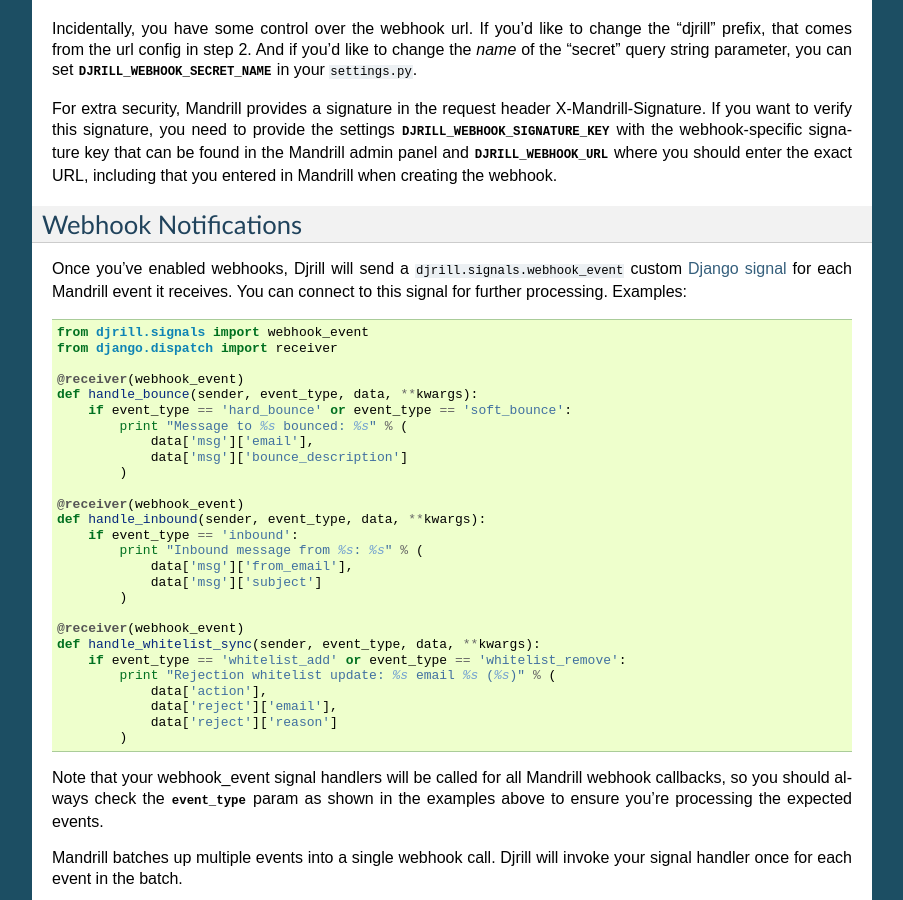
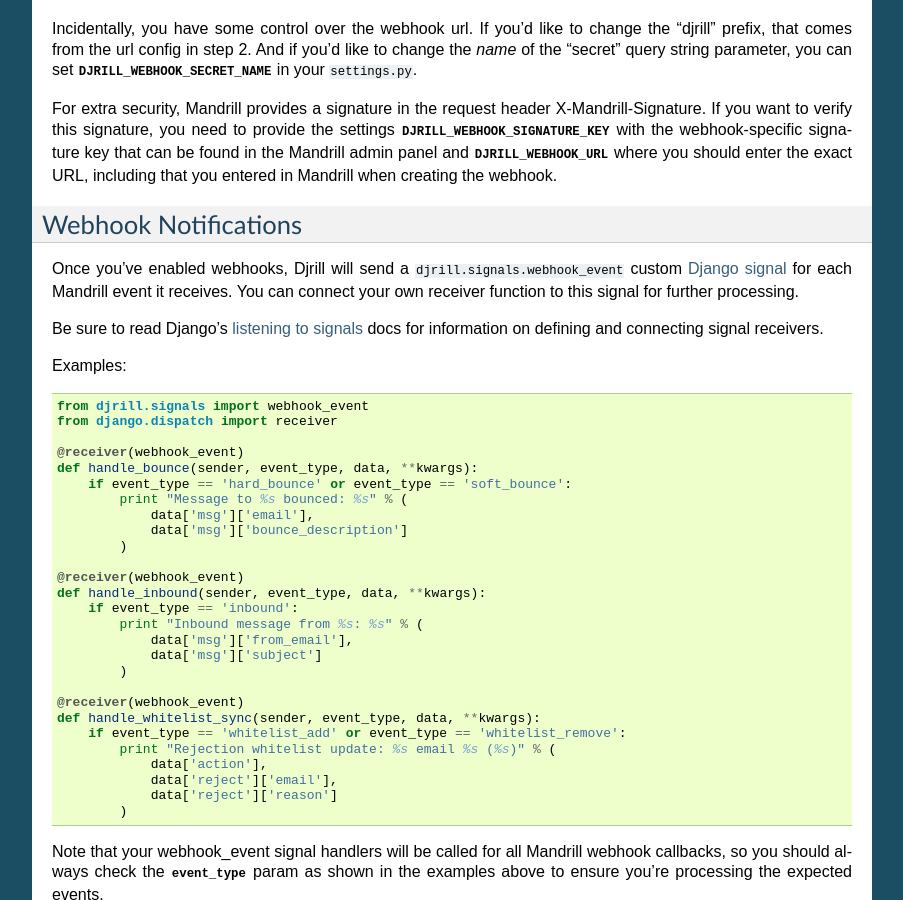
Before and after one commit to brack3t/Djrill, a Sphinx documentation site: the page built from docs/usage/webhooks.rst, in a window 1280 px wide and 900 px high, scrolled down 1268 px. Shown: the whole window, without its empty margins (198-1101 px from the left). Built offline with Sphinx 7.4.7, drawn with Linux system fonts in a browser that asks for light colours.

Commit message:
Avoid weak ref to local signal receiver in webhook tests.
Webhook tests define a local signal receiver function,
so connect it using the `weak=False` option to set
a good example.

(This isn't technically needed in the tests: the test receivers
are only connected while their definitions are still in scope,
so they couldn't possibly be garbage collected. But it doesn't
hurt, and it's good practice in case the test code gets copied.)

Also update the webhook docs to have a direct link to
Django's "listening to signals" info.

```diff
--- a/docs/usage/webhooks.rst
+++ b/docs/usage/webhooks.rst
@@ -114,7 +114,11 @@
 
 Once you've enabled webhooks, Djrill will send a ``djrill.signals.webhook_event``
 custom `Django signal`_ for each Mandrill event it receives.
-You can connect to this signal for further processing.
+You can connect your own receiver function to this signal for further processing.
+
+Be sure to read Django's `listening to signals`_ docs for information on defining
+and connecting signal receivers.
+
 Examples:
 
 .. code-block:: python
@@ -161,6 +165,8 @@
 .. _Django signal: https://docs.djangoproject.com/en/stable/topics/signals/
 .. _inbound webhooks:
     http://help.mandrill.com/entries/22092308-What-is-the-format-of-inbound-email-webhooks-
+.. _listening to signals:
+    https://docs.djangoproject.com/en/stable/topics/signals/#listening-to-signals
 .. _sent-message webhooks: http://help.mandrill.com/entries/21738186-Introduction-to-Webhooks
 .. _whitelist/blacklist sync webooks:
     https://mandrill.zendesk.com/hc/en-us/articles/205583297-Sync-Event-Webhook-format
```
Also changed, not shown: 1 other file.
